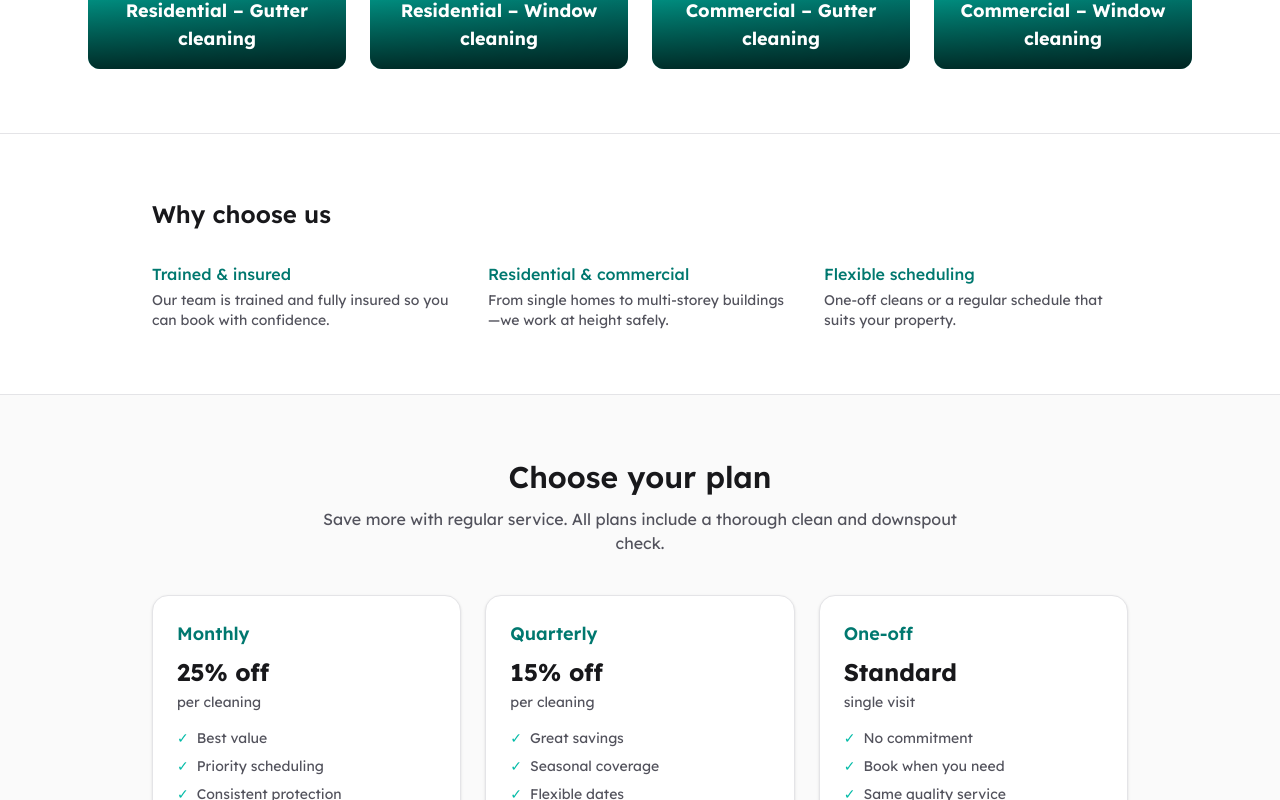
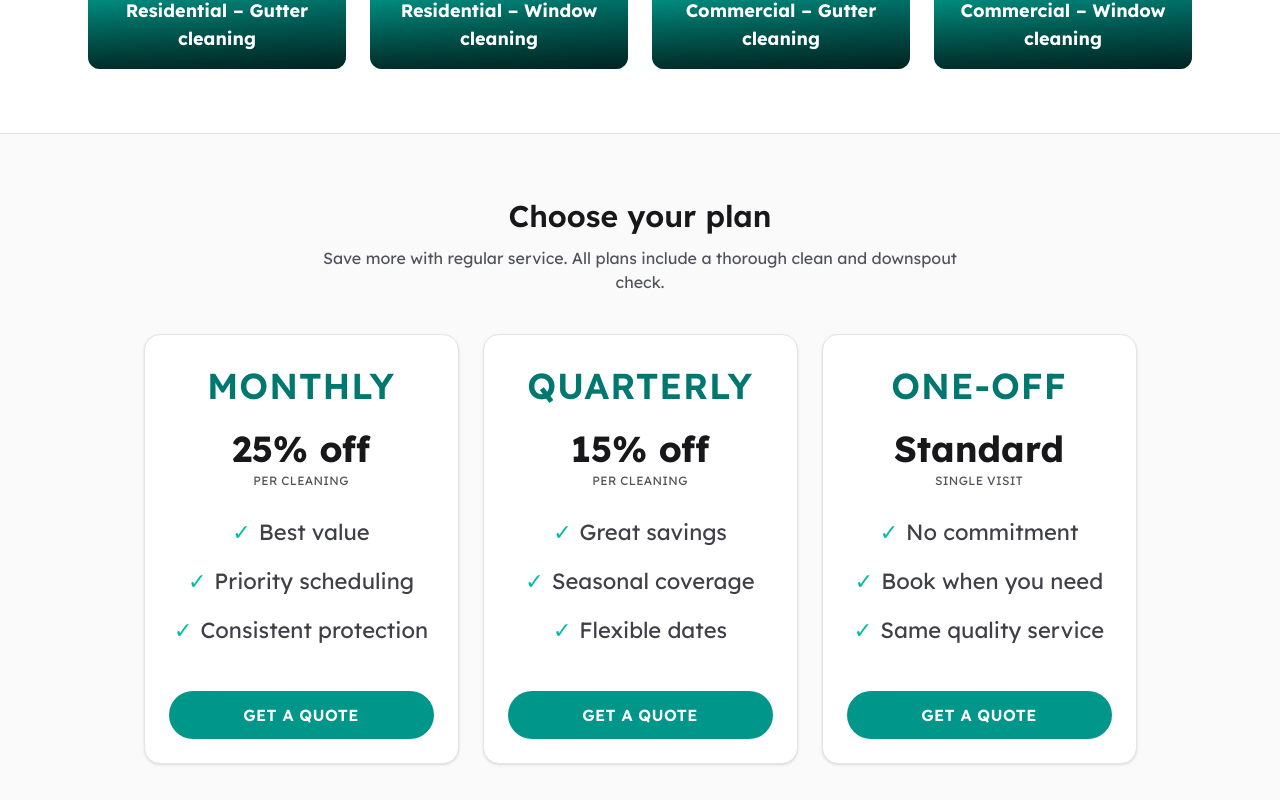
Before and after one commit to wenma843-byte/gutter-cleaning, a Next.js app: page / in a window 1280 px wide. Shown: the part 1100-1900 px from the top of the page. Built offline with nearby package versions, Linux system fonts and the light colour scheme.

Commit message:
fix: consistent background behind navbar and page (single full-page gradient)

```diff
--- a/src/app/layout.js
+++ b/src/app/layout.js
@@ -19,9 +19,9 @@ export const metadata = {
 
 function Nav() {
   return (
-    <header className="sticky top-0 z-40 px-10 pt-4 sm:px-12 sm:pt-6">
+    <header className="z-40 bg-transparent px-10 pt-4 sm:px-12 sm:pt-6 md:sticky md:top-0">
       <nav
-        className="flex w-full flex-col items-center justify-between gap-4 overflow-visible rounded-2xl border border-zinc-200 bg-white/80 px-16 py-5 shadow-lg shadow-zinc-200/50 backdrop-blur-md sm:flex-row sm:px-20"
+        className="flex min-w-0 w-full flex-col items-center justify-between gap-4 overflow-hidden rounded-2xl border border-zinc-200 bg-white/80 px-6 py-5 shadow-lg shadow-zinc-200/50 backdrop-blur-md sm:flex-row sm:px-8 lg:px-20"
         aria-label="Main navigation"
       >
         <Link
@@ -38,7 +38,7 @@ function Nav() {
             />
           </span>
         </Link>
-        <ul className="flex w-full flex-wrap items-center justify-center gap-6 text-lg font-medium text-zinc-600 sm:w-auto sm:flex-1 sm:justify-between sm:gap-0 sm:pl-80">
+        <ul className="flex min-w-0 w-full shrink flex-wrap items-center justify-center gap-x-6 gap-y-2 text-lg font-medium text-zinc-600 sm:w-auto sm:min-w-0 sm:flex-1 sm:justify-between sm:gap-0 sm:pl-8 md:pl-24 lg:pl-80">
           <li>
             <Link href="/" className="hover:text-teal-600">
               Home
@@ -69,7 +69,7 @@ function Nav() {
 export default function RootLayout({ children }) {
   return (
     <html lang="en">
-      <body className={`${lexend.variable} relative min-h-screen antialiased bg-white font-sans text-zinc-900`}>
+      <body className={`${lexend.variable} relative min-h-screen antialiased bg-transparent font-sans text-zinc-900`}>
         <div
           className="hero-background-image fixed inset-0 -z-10 bg-cover bg-center bg-no-repeat"
           style={{
@@ -78,6 +78,10 @@ export default function RootLayout({ children }) {
           }}
           aria-hidden
         />
+        <div
+          className="fixed inset-0 -z-10 bg-gradient-to-r from-black/50 to-black/20"
+          aria-hidden
+        />
         <Nav />
         {children}
       </body>
--- a/src/app/page.js
+++ b/src/app/page.js
@@ -46,10 +46,6 @@ export default function Home() {
     <div>
       {/* Hero – MINT-style layout: Google rating, headline, sub-headline, CTA */}
       <section className="relative min-h-[60vh] px-4 py-20 sm:px-6 sm:py-28">
-        <div
-          className="absolute inset-0 -z-10 bg-gradient-to-r from-black/50 to-black/20"
-          aria-hidden
-        />
         <div className="relative mx-auto max-w-5xl">
           {/* Google review – clickable, links to your Google review page */}
           <a
@@ -122,107 +118,78 @@ export default function Home() {
         </div>
       </section>
 
-      {/* Why us */}
-      <section className="border-t border-zinc-200 bg-white">
-        <div className="mx-auto max-w-5xl px-4 py-16 sm:px-6">
-          <h2 className="text-2xl font-semibold text-zinc-900">
-            Why choose us
-          </h2>
-          <ul className="mt-8 grid gap-8 sm:grid-cols-3">
-            <li>
-              <h3 className="font-medium text-teal-700">Trained & insured</h3>
-              <p className="mt-1 text-sm text-zinc-600">
-                Our team is trained and fully insured so you can book with confidence.
-              </p>
-            </li>
-            <li>
-              <h3 className="font-medium text-teal-700">Residential & commercial</h3>
-              <p className="mt-1 text-sm text-zinc-600">
-                From single homes to multi-storey buildings—we work at height safely.
-              </p>
-            </li>
-            <li>
-              <h3 className="font-medium text-teal-700">Flexible scheduling</h3>
-              <p className="mt-1 text-sm text-zinc-600">
-                One-off cleans or a regular schedule that suits your property.
-              </p>
-            </li>
-          </ul>
-        </div>
-      </section>
-
       {/* Plans – dirtymint-style */}
       <section className="border-t border-zinc-200 bg-zinc-50">
-        <div className="mx-auto max-w-5xl px-4 py-16 sm:px-6">
+        <div className="mx-auto max-w-6xl px-4 py-16 sm:px-6">
           <h2 className="text-center text-2xl font-semibold text-zinc-900 sm:text-3xl">
             Choose your plan
           </h2>
           <p className="mx-auto mt-3 max-w-2xl text-center text-zinc-600">
             Save more with regular service. All plans include a thorough clean and downspout check.
           </p>
-          <div className="mt-10 grid gap-6 sm:grid-cols-3">
-            <div className="rounded-2xl border border-zinc-200 bg-white p-6 shadow-sm transition-all duration-200 hover:-translate-y-1 hover:border-teal-500 hover:shadow-md">
-              <h3 className="text-lg font-semibold text-teal-700">Monthly</h3>
-              <p className="mt-2 text-2xl font-bold text-zinc-900">25% off</p>
-              <p className="mt-1 text-sm text-zinc-600">per cleaning</p>
-              <ul className="mt-4 space-y-2 text-sm text-zinc-600">
-                <li className="flex items-center gap-2">
+          <div className="mt-10 flex flex-wrap justify-center gap-6">
+            <div className="flex h-[430px] w-[315px] flex-col rounded-2xl border border-zinc-200 bg-white p-6 shadow-sm transition-all duration-200 hover:-translate-y-1 hover:border-teal-500 hover:shadow-md">
+              <h3 className="text-center text-[36px] font-semibold uppercase tracking-wide text-teal-700">Monthly</h3>
+              <p className="mt-4 text-center text-4xl font-bold text-zinc-900">25% off</p>
+              <p className="mt-1 text-center text-xs uppercase tracking-wide text-zinc-600">per cleaning</p>
+              <ul className="mt-2 flex flex-1 flex-col items-center justify-center space-y-4 text-[22px] text-zinc-700">
+                <li className="flex items-center justify-center gap-2">
                   <span className="text-teal-500">✓</span> Best value
                 </li>
-                <li className="flex items-center gap-2">
+                <li className="flex items-center justify-center gap-2">
                   <span className="text-teal-500">✓</span> Priority scheduling
                 </li>
-                <li className="flex items-center gap-2">
+                <li className="flex items-center justify-center gap-2">
                   <span className="text-teal-500">✓</span> Consistent protection
                 </li>
               </ul>
               <Link
                 href="/contact"
-                className="mt-6 block w-full rounded-full bg-teal-600 py-3 text-center text-sm font-medium text-white hover:bg-teal-700"
+                className="mt-6 block w-full rounded-full bg-teal-600 py-3 text-center text-base font-semibold uppercase tracking-wide text-white hover:bg-teal-700"
               >
                 Get a quote
               </Link>
             </div>
-            <div className="rounded-2xl border border-zinc-200 bg-white p-6 shadow-sm transition-all duration-200 hover:-translate-y-1 hover:border-teal-500 hover:shadow-md">
-              <h3 className="text-lg font-semibold text-teal-700">Quarterly</h3>
-              <p className="mt-2 text-2xl font-bold text-zinc-900">15% off</p>
-              <p className="mt-1 text-sm text-zinc-600">per cleaning</p>
-              <ul className="mt-4 space-y-2 text-sm text-zinc-600">
-                <li className="flex items-center gap-2">
+            <div className="flex h-[430px] w-[315px] flex-col rounded-2xl border border-zinc-200 bg-white p-6 shadow-sm transition-all duration-200 hover:-translate-y-1 hover:border-teal-500 hover:shadow-md">
+              <h3 className="text-center text-[36px] font-semibold uppercase tracking-wide text-teal-700">Quarterly</h3>
+              <p className="mt-4 text-center text-4xl font-bold text-zinc-900">15% off</p>
+              <p className="mt-1 text-center text-xs uppercase tracking-wide text-zinc-600">per cleaning</p>
+              <ul className="mt-2 flex flex-1 flex-col items-center justify-center space-y-4 text-[22px] text-zinc-700">
+                <li className="flex items-center justify-center gap-2">
                   <span className="text-teal-500">✓</span> Great savings
                 </li>
-                <li className="flex items-center gap-2">
+                <li className="flex items-center justify-center gap-2">
                   <span className="text-teal-500">✓</span> Seasonal coverage
                 </li>
-                <li className="flex items-center gap-2">
+                <li className="flex items-center justify-center gap-2">
                   <span className="text-teal-500">✓</span> Flexible dates
                 </li>
               </ul>
               <Link
                 href="/contact"
-                className="mt-6 block w-full rounded-full bg-teal-600 py-3 text-center text-sm font-medium text-white hover:bg-teal-700"
+                className="mt-6 block w-full rounded-full bg-teal-600 py-3 text-center text-base font-semibold uppercase tracking-wide text-white hover:bg-teal-700"
               >
                 Get a quote
               </Link>
             </div>
-            <div className="rounded-2xl border border-zinc-200 bg-white p-6 shadow-sm transition-all duration-200 hover:-translate-y-1 hover:border-teal-500 hover:shadow-md">
-              <h3 className="text-lg font-semibold text-teal-700">One-off</h3>
-              <p className="mt-2 text-2xl font-bold text-zinc-900">Standard</p>
-              <p className="mt-1 text-sm text-zinc-600">single visit</p>
-              <ul className="mt-4 space-y-2 text-sm text-zinc-600">
-                <li className="flex items-center gap-2">
+            <div className="flex h-[430px] w-[315px] flex-col rounded-2xl border border-zinc-200 bg-white p-6 shadow-sm transition-all duration-200 hover:-translate-y-1 hover:border-teal-500 hover:shadow-md">
+              <h3 className="text-center text-[36px] font-semibold uppercase tracking-wide text-teal-700">One-off</h3>
+              <p className="mt-4 text-center text-4xl font-bold text-zinc-900">Standard</p>
+              <p className="mt-1 text-center text-xs uppercase tracking-wide text-zinc-600">single visit</p>
+              <ul className="mt-2 flex flex-1 flex-col items-center justify-center space-y-4 text-[22px] text-zinc-700">
+                <li className="flex items-center justify-center gap-2">
                   <span className="text-teal-500">✓</span> No commitment
                 </li>
-                <li className="flex items-center gap-2">
+                <li className="flex items-center justify-center gap-2">
                   <span className="text-teal-500">✓</span> Book when you need
                 </li>
-                <li className="flex items-center gap-2">
+                <li className="flex items-center justify-center gap-2">
                   <span className="text-teal-500">✓</span> Same quality service
                 </li>
               </ul>
               <Link
                 href="/contact"
-                className="mt-6 block w-full rounded-full bg-teal-600 py-3 text-center text-sm font-medium text-white hover:bg-teal-700"
+                className="mt-6 block w-full rounded-full bg-teal-600 py-3 text-center text-base font-semibold uppercase tracking-wide text-white hover:bg-teal-700"
               >
                 Get a quote
               </Link>
```
Also changed, not shown: src/app/apple-icon.png (added).
